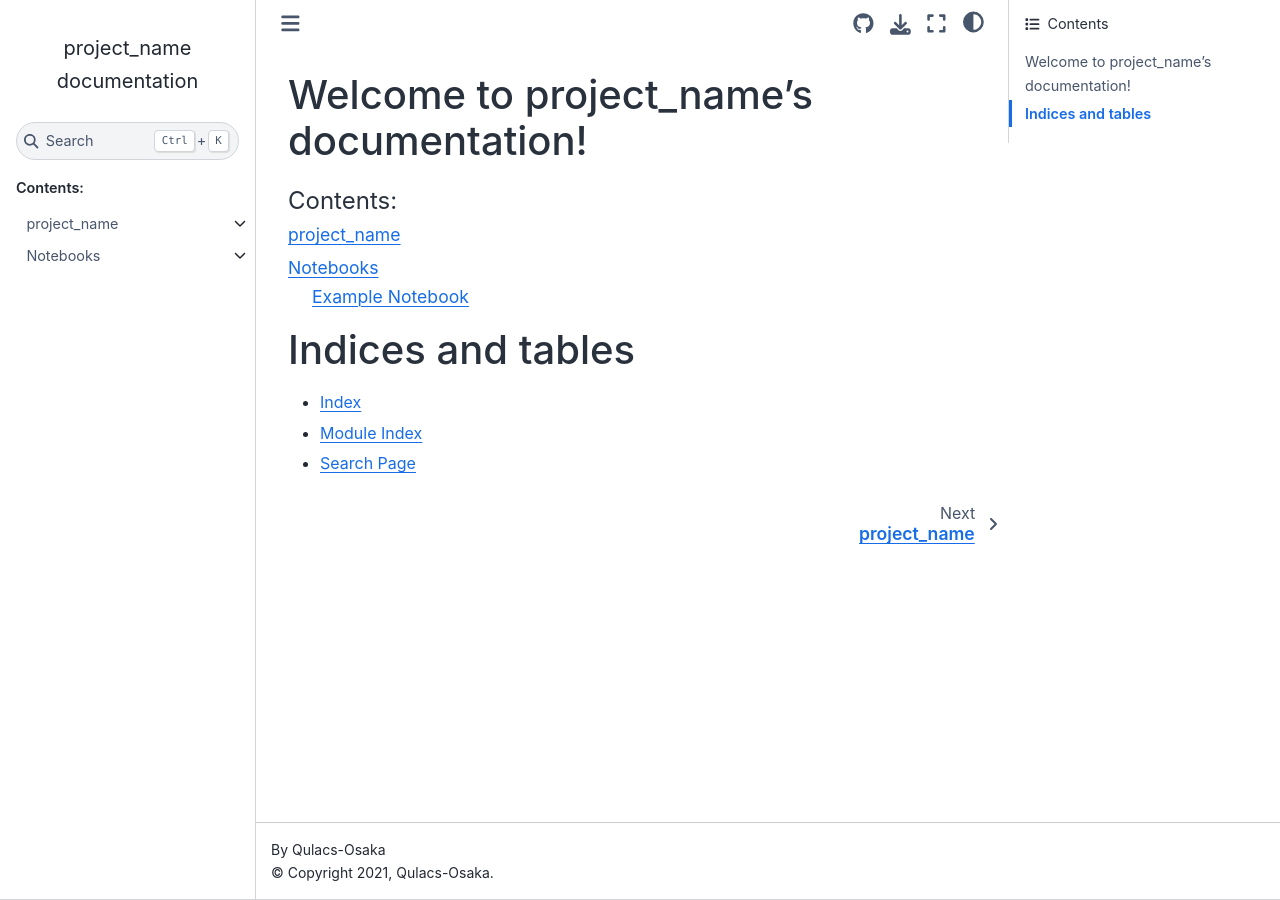
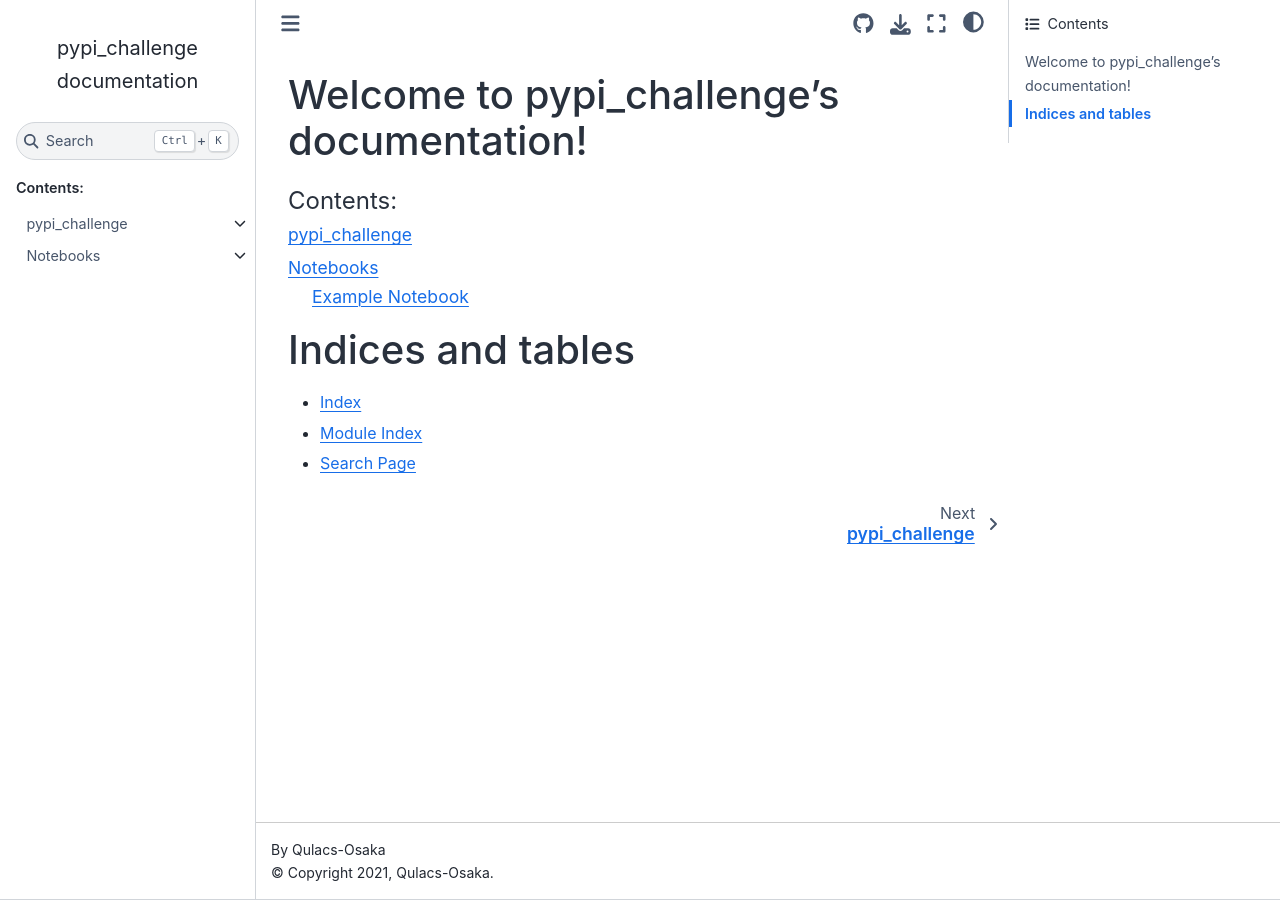
Before and after one commit to ikanago/pypi_challenge, a Sphinx documentation site: the page built from doc/source/index.rst, in a window 1280 px wide. Built offline with Sphinx 7.4.7 and the Sphinx Book theme 1.1.4, drawn with Linux system fonts in a browser that asks for light colours; pages that are not in the unit, such as notebooks, are missing from menus.

```diff
--- a/README.md
+++ b/README.md
@@ -1,4 +1,4 @@
-# project_name
+# pypi_challenge
 
 This is a template repository for Python project.
 
@@ -8,8 +8,8 @@ Refer to a following documentation:
 - ja: https://docs.github.com/ja/repositories/creating-and-managing-repositories/creating-a-repository-from-a-template
 
 Then rename following stuffs:
-* `project_name` in all files -> Your new project name
-* `project_name` directory -> Your new project name
-* `python-project-template` -> Your new GitHub repository name
+* `pypi_challenge` in all files -> Your new project name
+* `pypi_challenge` directory -> Your new project name
+* `pypi_challenge` -> Your new GitHub repository name
 
 It is recommended to use editor's replacement function. In VS Code, refer to [This document](https://code.visualstudio.com/Docs/editor/codebasics#_search-and-replace).
--- a/doc/source/conf.py
+++ b/doc/source/conf.py
@@ -18,7 +18,7 @@ sys.path.insert(0, os.path.abspath("../.."))
 
 # -- Project information -----------------------------------------------------
 
-project = "project_name"
+project = "pypi_challenge"
 copyright = "2021, Qulacs-Osaka"
 author = "Qulacs-Osaka"
 
@@ -53,7 +53,7 @@ exclude_patterns = ["**.ipynb_checkpoints"]
 html_theme = "sphinx_book_theme"
 
 html_theme_options = {
-    "repository_url": f"https://github.com/{author}/python-project-template",
+    "repository_url": f"https://github.com/{author}/pypi_challenge",
     "repository_branch": "main",
     "use_repository_button": True,
     "path_to_docs": "doc/source",
--- a/doc/source/index.rst
+++ b/doc/source/index.rst
@@ -1,9 +1,9 @@
-.. project_name documentation master file, created by
+.. pypi_challenge documentation master file, created by
    sphinx-quickstart on Mon Oct  4 15:58:54 2021.
    You can adapt this file completely to your liking, but it should at least
    contain the root `toctree` directive.
 
-Welcome to project_name's documentation!
+Welcome to pypi_challenge's documentation!
 ============================================
 
 .. toctree::
--- a/doc/source/modules.rst
+++ b/doc/source/modules.rst
@@ -1,7 +1,7 @@
-project_name
+pypi_challenge
 ============
 
 .. toctree::
    :maxdepth: 4
 
-   project_name
+   pypi_challenge
--- a/pyproject.toml
+++ b/pyproject.toml
@@ -1,5 +1,5 @@
 [tool.poetry]
-name = "project_name"
+name = "pypi_challenge"
 version = "0.1.0"
 description = ""
 authors = ["Your Name <you@example.com>"]
--- /dev/null
+++ b/setup.py
@@ -0,0 +1,2 @@
+import setuptools
+setuptools.setup()
```
Also changed, not shown: setup.cfg (+9 -0 lines), pypi_challenge/__init__.py (added), 3 other files.
